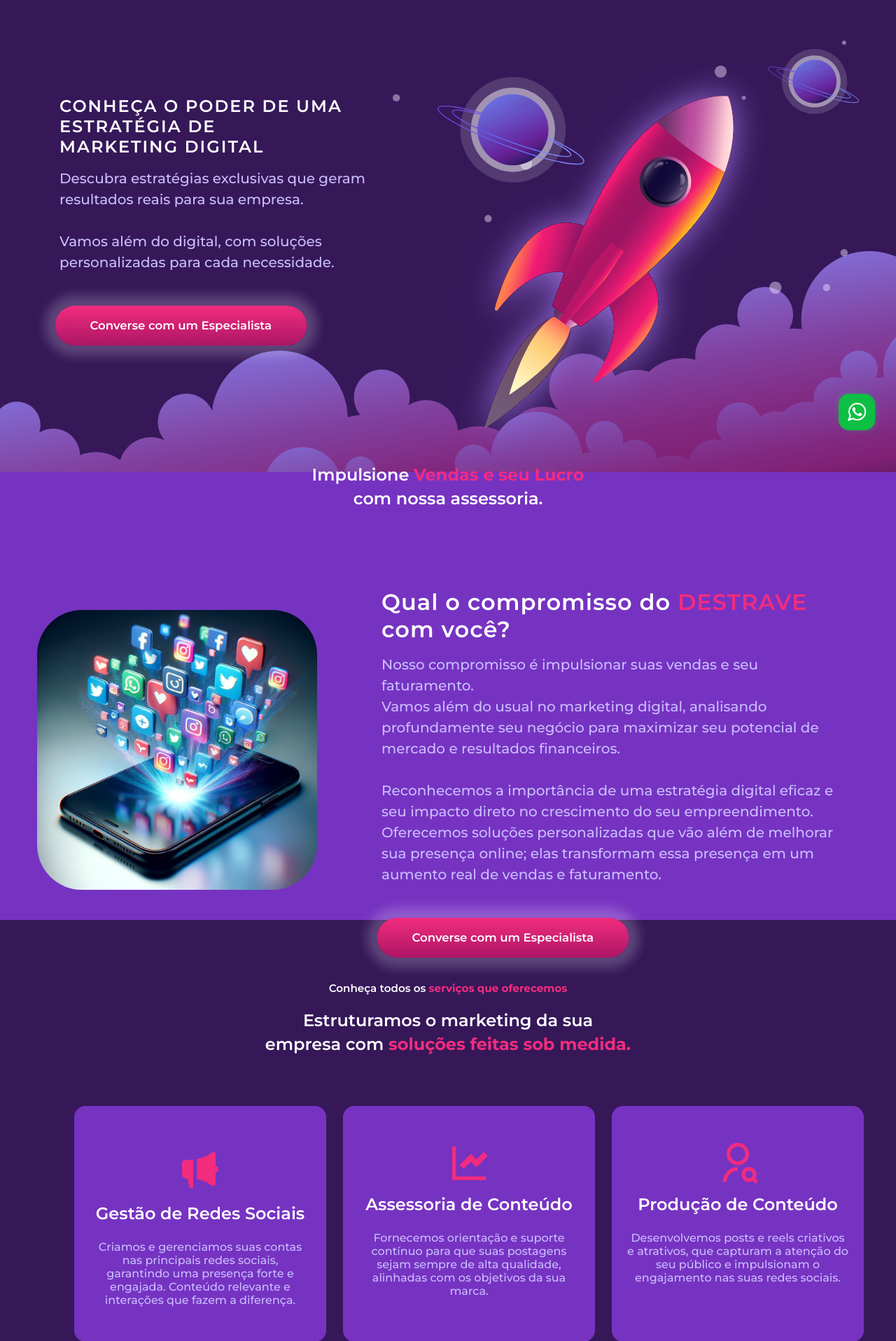
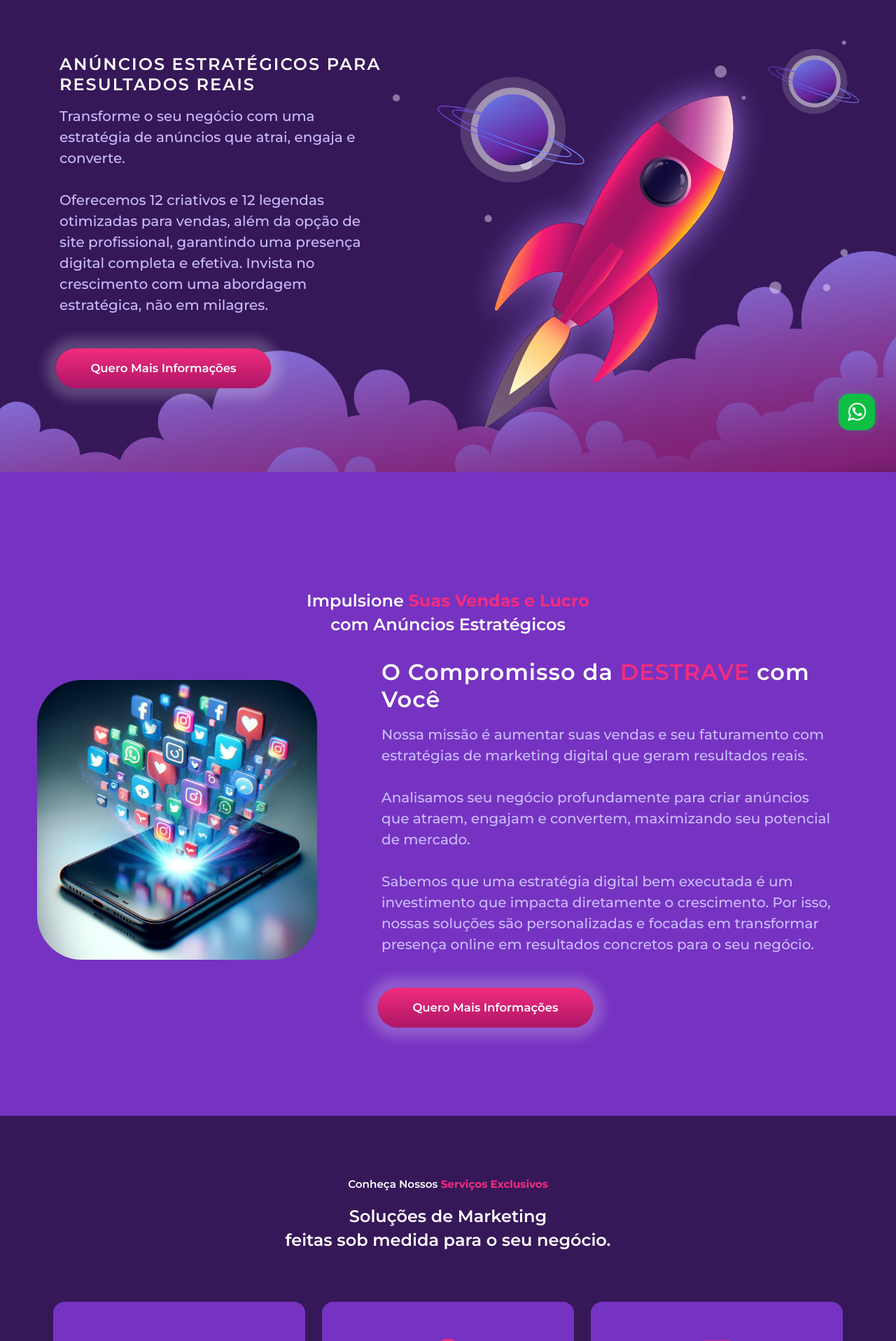
Before and after one commit to GuilhermeSalles/Site-Destrave, a PHP site: page /destrave/ in a window 1280 px wide. Shown: the part 125-2042 px from the top of the page at 70% size. Run offline with PHP 8.4, Linux system fonts and the light colour scheme; some libraries are stand-ins or nearby versions.

Commit message:
Paginas atualizadas, textos e dimenssões

```diff
--- a/destrave/assets/css/styles.css
+++ b/destrave/assets/css/styles.css
@@ -117,6 +117,10 @@ button {
 
 .grid {
   display: grid;
+  align-content: stretch;
+  justify-content: center;
+  align-items: stretch;
+  justify-items: stretch;
   gap: 1.5rem;
 }
 
@@ -737,11 +741,11 @@ button {
   }
 
   .imgfooter {
-    margin-left: 5.5rem;
+    margin-left: 3.5rem;
   }
 
   .about {
-    height: 105vh;
+    height: 140vh;
   }
 }
 
@@ -794,7 +798,7 @@ button {
   }
 
   .imgfooter {
-    margin-left: 6rem;
+    margin-left: 3rem;
   }
 }
 
@@ -811,7 +815,7 @@ button {
   }
 
   .about__container {
-    margin-top: -2rem;
+    margin-top: -7rem;
   }
 
   .nav__menu {
@@ -929,7 +933,7 @@ button {
   }
 
   .about {
-    height: 80vh;
+    height: 115vh;
   }
 
   .nav {
--- a/destrave/cards.php
+++ b/destrave/cards.php
@@ -16,21 +16,14 @@
             Escolha o Plano Perfeito para Você!
         </h2>
 
-        <section class="plans-section container">
-            <div class="plan">
-                <img src="assets/img/1.png" alt="Plano Posicionamento" class="plan-image">
-                <button class="plan-button" data-plan="Posicionamento" aria-label="Escolher Plano">Escolher este plano</button>
-            </div>
+        <section class="plans-section container" style="display: flex; justify-content: center; align-items: center;">
             <div class="plan">
                 <img src="assets/img/2.png" alt="Plano Performance" class="plan-image">
                 <button class="plan-button" data-plan="Performance" aria-label="Escolher Plano">Escolher este plano</button>
             </div>
-            <div class="plan">
-                <img src="assets/img/3.png" alt="Plano Destrave Social" class="plan-image">
-                <button class="plan-button" data-plan="Destrave Social" aria-label="Escolher Plano">Escolher este plano</button>
-            </div>
         </section>
     </section>
+
 
     <!--==================== MODAL ====================-->
     <div id="myModal" class="modal" role="dialog" aria-labelledby="modalTitle" aria-hidden="true">
--- a/destrave/index.php
+++ b/destrave/index.php
@@ -132,18 +132,15 @@
          <div class="home__container container">
             <div class="home__content">
                <h1 class="home__title" style="color: white">
-                  CONHEÇA O PODER DE UMA <br>ESTRATÉGIA DE <br>MARKETING DIGITAL
-
+                  ANÚNCIOS ESTRATÉGICOS PARA<br>RESULTADOS REAIS
                </h1>
                <p class="home__description">
-                  Descubra estratégias exclusivas que geram resultados reais para sua empresa.
-
-                  <br>
-                  <br>
-                  Vamos além do digital, com soluções personalizadas para cada necessidade.
+                  Transforme o seu negócio com uma estratégia de anúncios que atrai, engaja e converte.
+                  <br><br>
+                  Oferecemos 12 criativos e 12 legendas otimizadas para vendas, além da opção de site profissional, garantindo uma presença digital completa e efetiva. Invista no crescimento com uma abordagem estratégica, não em milagres.
                </p>
 
-               <a href="#myModal" class="home__button botao" id="openModalButton">Converse com um Especialista</a>
+               <a href="https://wa.me/5519988408183?text=Olá%2C%20gostaria%20de%20tirar%20dúvidas%20sobre%20a%20assessoria!" class="home__button botao" id="openModalButton">Quero Mais Informações</a>
             </div>
 
             <div class="home__images">
@@ -158,97 +155,74 @@
          <img src="assets/img/clouds-2.svg" alt="image" class="home__cloud-2">
       </section>
 
-
       <!--==================== ABOUT ====================-->
       <section class="section about" id="about">
 
          <h3 class="section__title simples__title2">
-            Impulsione <span>Vendas e seu Lucro</span><br>com nossa assessoria.
+            Impulsione <span>Suas Vendas e Lucro</span><br>com Anúncios Estratégicos
          </h3>
          <div class="about__container container">
             <div class="about__images">
-               <img src="assets/img/sociais.png" alt="image" class="about__image">
+               <img src="assets/img/sociais.png" alt="Serviço de anúncios digitais" class="about__image">
             </div>
 
             <div class="about__content content2">
-
                <h1 class="about__title title2">
                   <span>
-                     Qual o compromisso do <span style="color: hsl(335, 88%, 56%);">DESTRAVE</span> com você?
+                     O Compromisso da <span style="color: hsl(335, 88%, 56%);">DESTRAVE</span> com Você
                   </span>
                </h1>
                <p class="about__description">
-                  Nosso compromisso é impulsionar suas vendas e seu faturamento.
-                  <br>
-                  Vamos além do usual no marketing digital, analisando profundamente seu negócio
-                  para maximizar seu potencial de mercado e resultados financeiros.
-                  <br>
-                  <br>
-                  Reconhecemos a importância de uma estratégia digital eficaz e seu impacto direto no crescimento do seu
-                  empreendimento.
-                  <br>
-                  Oferecemos soluções personalizadas que vão além de melhorar sua presença online;
-                  elas transformam essa presença em um aumento real de vendas e faturamento.
+                  Nossa missão é aumentar suas vendas e seu faturamento com estratégias de marketing digital que geram resultados reais.
+                  <br><br>
+                  Analisamos seu negócio profundamente para criar anúncios que atraem, engajam e convertem, maximizando seu potencial de mercado.
+                  <br><br>
+                  Sabemos que uma estratégia digital bem executada é um investimento que impacta diretamente o crescimento. Por isso, nossas soluções são personalizadas e focadas em transformar presença online em resultados concretos para o seu negócio.
                </p>
-               <a href="#myModal" class="home__button botao" id="openModalButton">Converse com um Especialista</a>
+               <a href="#myModal" class="home__button botao" id="openModalButton">Quero Mais Informações</a>
             </div>
          </div>
 
       </section>
-
       <!--==================== SERVICES ====================-->
       <section class="services2 section" id="services">
 
          <h2 class="section__subtitle simples__title">
-            Conheça todos os <span>serviços que oferecemos</span>
+            Conheça Nossos <span>Serviços Exclusivos</span>
          </h2>
 
          <h3 class="section__title simples__title simples__title4">
-            Estruturamos o marketing da sua <br>empresa com <span>soluções feitas sob medida.</span>
+            Soluções de Marketing <br>feitas sob medida para o seu negócio.
          </h3>
          <div class="services__container container grid">
 
             <article class="services__card">
                <i class="ri-megaphone-fill services__icon"></i>
                <h2 class="services__title">
-                  Gestão de Redes Sociais
+                  Anúncios Estratégicos
                </h2>
                <p class="services__description">
-                  Criamos e gerenciamos suas contas nas principais redes sociais, garantindo uma presença forte e
-                  engajada. Conteúdo relevante e interações que fazem a diferença.
-               </p>
-            </article>
-
-            <article class="services__card">
-               <i class="ri-line-chart-fill services__icon"></i>
-               <h2 class="services__title">
-                  Assessoria de Conteúdo
-               </h2>
-               <p class="services__description">
-                  Fornecemos orientação e suporte contínuo para que suas postagens sejam sempre de alta qualidade,
-                  alinhadas com os objetivos da sua marca.
+                  Planejamos e gerenciamos seus anúncios nas plataformas Google, Meta e TikTok, criando campanhas focadas em resultados reais para atrair e converter clientes.
                </p>
             </article>
 
             <article class="services__card">
                <i class="ri-user-search-line services__icon"></i>
                <h2 class="services__title">
-                  Produção de Conteúdo
+                  Produção de Criativos e Legendas
                </h2>
                <p class="services__description">
-                  Desenvolvemos posts e reels criativos e atrativos, que capturam a atenção do seu público e
-                  impulsionam o engajamento nas suas redes sociais.
+                  Fornecemos 12 criativos de alta qualidade e 12 legendas estratégicas, desenvolvidos para captar atenção e gerar engajamento, levando o público a agir.
                </p>
             </article>
 
             <article class="services__card">
                <i class="ri-store-2-line services__icon"></i>
                <h2 class="services__title">
-                  Gestão de Anúncios
+                  Criação de Sites
                </h2>
                <p class="services__description">
-                  Gerenciamos seus anúncios nas plataformas Google, Meta e TikTok, criando campanhas que
-                  realmente convertem e trazem resultados visíveis para o seu negócio.
+                  Desenvolvemos sites otimizados e profissionais para quem deseja ampliar a presença digital e facilitar o processo de conversão de visitantes em clientes.
                </p>
             </article>
 
@@ -258,19 +232,17 @@
                   Monitoramento e Relatórios
                </h2>
                <p class="services__description">
-                  Oferecemos monitoramento contínuo e relatórios detalhados para que você acompanhe o desempenho das
-                  suas campanhas e faça ajustes necessários em tempo real.
+                  Oferecemos monitoramento contínuo e relatórios detalhados para que você acompanhe o desempenho de suas campanhas e faça ajustes estratégicos em tempo real.
                </p>
             </article>
 
             <article class="services__card">
-               <i class="ri-pages-line services__icon"></i>
+               <i class="ri-line-chart-fill services__icon"></i>
                <h2 class="services__title">
-                  Consultoria e Suporte
+                  Consultoria Estratégica
                </h2>
                <p class="services__description">
-                  Estamos sempre disponíveis para oferecer consultoria e suporte contínuo, ajudando você a superar
-                  desafios e alcançar seus objetivos de marketing.
+                  Nossa equipe está disponível para oferecer consultoria e suporte contínuos, garantindo que suas estratégias estejam alinhadas com os objetivos de crescimento do seu negócio.
                </p>
             </article>
 
@@ -280,18 +252,15 @@
          </div>
       </section>
 
-
-
-
       <!--==================== SERVICES2 ====================-->
       <section class="services section" id="forwhat">
 
          <h3 class="section__title simples__title simples__title4">
-            Assessoria <span>Destrave Digital</span> é ideal para:
+            A Assessoria <span>Destrave Digital</span> é Ideal para:
          </h3>
          <div class="about__container container">
             <div class="about__images">
-               <img src="assets/img/empresa.png" alt="image" class="service__image">
+               <img src="assets/img/empresa.png" alt="Imagem de Empresa" class="service__image">
             </div>
 
             <div class="about__content">
@@ -300,8 +269,11 @@
                   <article class="services__card2">
                      <i class="ri-bar-chart-grouped-line services__icon2"></i>
                      <h2 class="services__title2">
-                        Indústria e Comércio
+                        Indústrias e Comércio
                      </h2>
+                     <p class="services__description2">
+                        Empresas que buscam expandir seu alcance e impactar clientes em potencial com anúncios estratégicos e presença digital forte.
+                     </p>
                   </article>
 
                   <article class="services__card2">
@@ -309,6 +281,9 @@
                      <h2 class="services__title2">
                         Profissionais Autônomos
                      </h2>
+                     <p class="services__description2">
+                        Profissionais que desejam atrair mais clientes e fortalecer sua marca pessoal com anúncios e conteúdo de alta conversão.
+                     </p>
                   </article>
 
                   <article class="services__card2">
@@ -316,6 +291,9 @@
                      <h2 class="services__title2">
                         Prestadores de Serviços
                      </h2>
+                     <p class="services__description2">
+                        Negócios focados em serviços que querem aumentar a visibilidade e se posicionar como referência, atraindo clientes qualificados.
+                     </p>
                   </article>
 
                   <article class="services__card2">
@@ -323,7 +301,9 @@
                      <h2 class="services__title2">
                         Negócios Locais
                      </h2>
-
+                     <p class="services__description2">
+                        Empresas locais que desejam impactar sua comunidade com campanhas focadas e estratégias que convertem em vendas.
+                     </p>
                   </article>
 
                </div>
@@ -365,11 +345,11 @@
                <label for="revenue">Qual o seu faturamento mensal médio?</label>
                <select id="revenue" name="user_revenue" required aria-required="true">
                   <option value="">Selecione</option>
-                  <option value="menos_5000">Menos de R$ 30.000,00</option>
-                  <option value="5000_10000">R$ 30.000,00 - R$ 50.000,00</option>
-                  <option value="10000_20000">R$ 50.000,00 - R$ 100.000,00</option>
-                  <option value="mais_20000">Mais de R$ 100.000,00</option>
-                  <option value="nao_invisto">Não invisto</option>
+                  <option value="menos_30000">Menos de R$ 30.000,00</option>
+                  <option value="30000_500000">R$ 30.000,00 - R$ 50.000,00</option>
+                  <option value="500000_1000000">R$ 50.000,00 - R$ 100.000,00</option>
+                  <option value="mais_1000000">Mais de R$ 100.000,00</option>
+                  <option value="nao_sei">Não Sei</option>
                </select><br>
 
                <label for="marketing">Você já investe em anúncios online e marketing?</label>
--- a/mentoria/index.html
+++ b/mentoria/index.html
@@ -626,7 +626,7 @@
     <section class="section-investment" style="background: url('bg_subtle.png') no-repeat center center/cover;">
         <h4>Cupom de desconto de R$500,00 para você começar a destravar suas vendas agora.</h4>
         <p>Digite: <span style="font-weight: 900;">DESTRAVE500</span> para garantir seu desconto no checkout.</p>
-        <a href="" class="button-vip"
+        <a href="https://chk.eduzz.com/797VN1G8WE" class="button-vip"
             aria-label="Entre em contato via WhatsApp para se tornar um cliente VIP e receber seu funil de vendas completo">
             Quero minha mentoria individual ➞
         </a>
```
